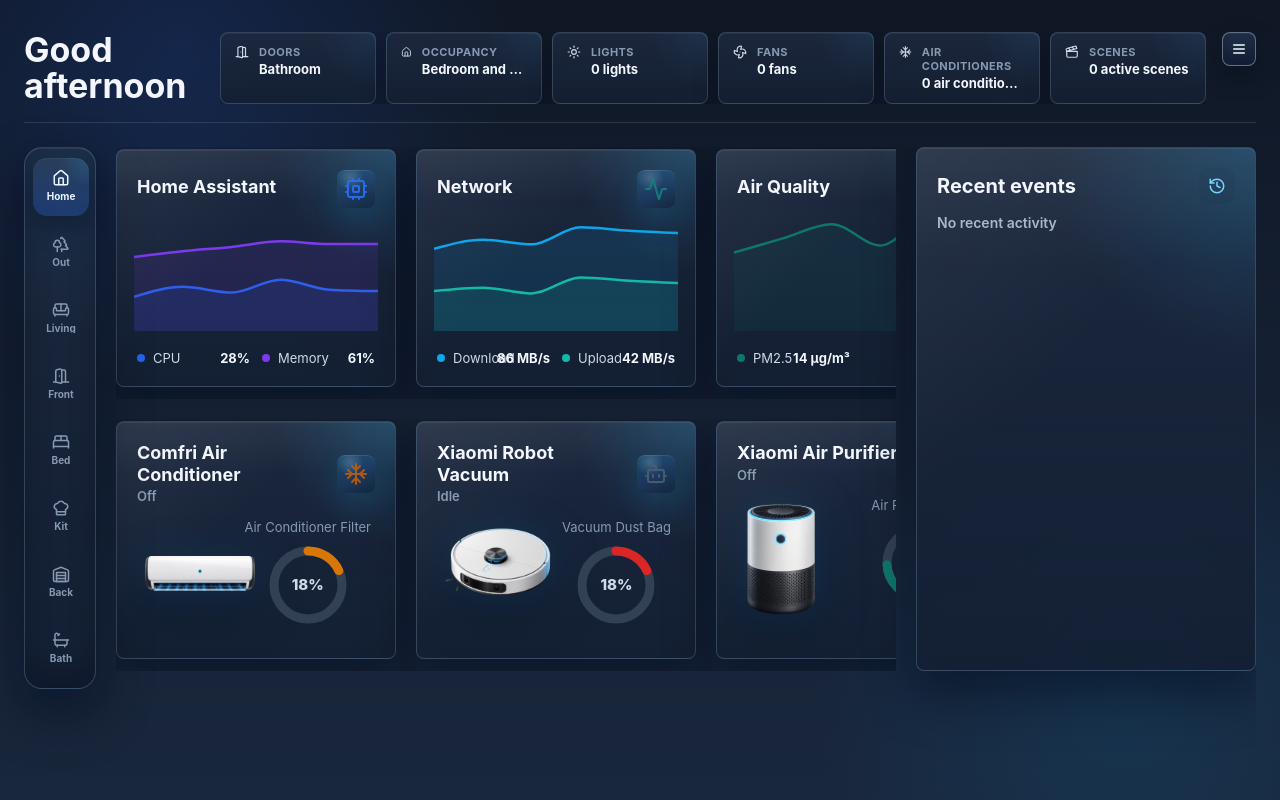
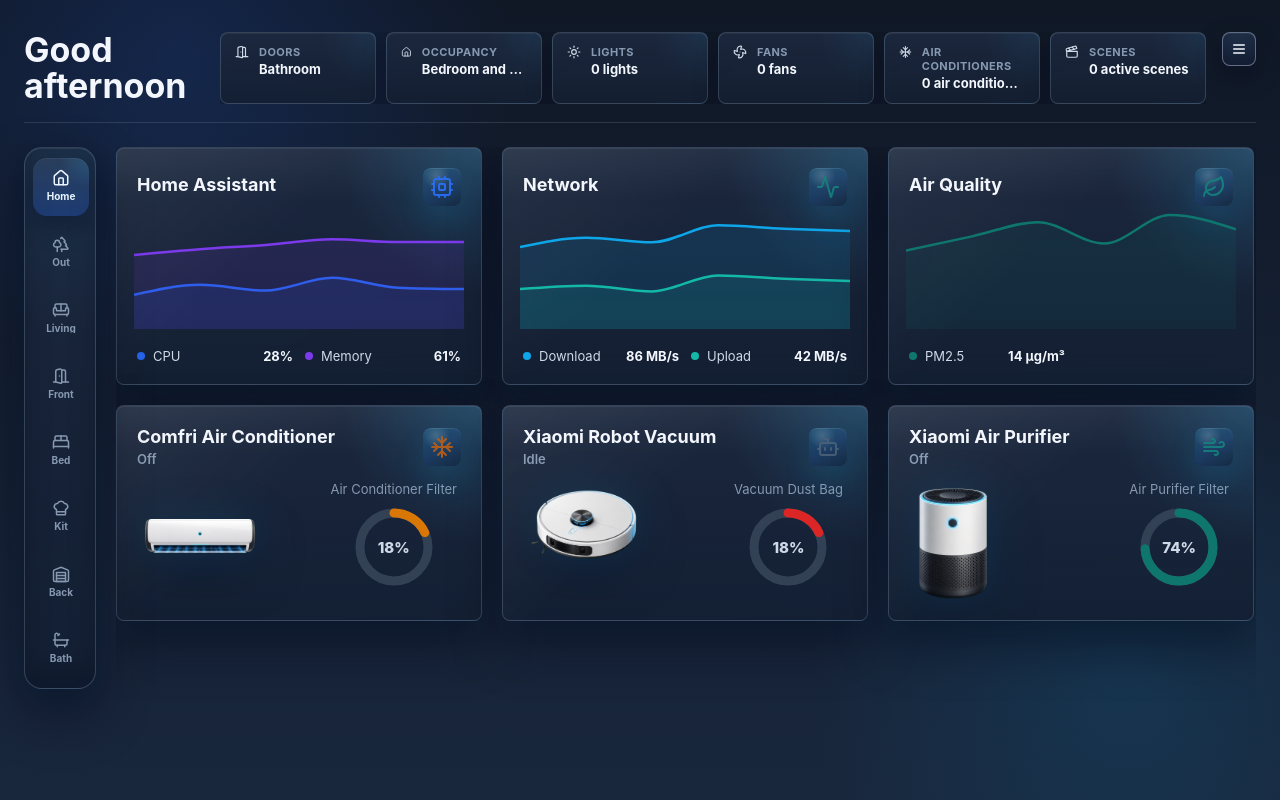
Before and after one commit to Nishen-Peiris/ha-dashboard, a React (Vite) app: page / in a window 1280 px wide. Built offline with nearby package versions, Linux system fonts and the light colour scheme.

Commit message:
Refine header controls and home activity flow

```diff
--- a/src/App.jsx
+++ b/src/App.jsx
@@ -66,6 +66,7 @@ export default function App() {
     <div className="dashboard">
       <div className="page-shell">
         <DashboardHeader
+          activity={activity}
           entityIndex={entityIndex}
           onPowerOff={handlePowerOff}
           onRestart={handleRestart}
@@ -90,10 +91,9 @@ export default function App() {
             }}
           />
 
-          <div className="page-content">
+          <div className={`page-content${activePage === 'home' ? ' page-content-home' : ''}`}>
             {activePage === 'home' ? (
               <HomePage
-                activity={activity}
                 metrics={metrics}
               />
             ) : (
--- a/src/components/DashboardHeader.jsx
+++ b/src/components/DashboardHeader.jsx
@@ -1,5 +1,5 @@
 import { useEffect, useRef, useState } from 'react'
-import { Clapperboard, DoorOpen, Fan, Home, Menu, Moon, Power, RotateCcw, Snowflake, Sun } from 'lucide-react'
+import { Clapperboard, DoorOpen, Fan, Home, Menu, Moon, Power, RotateCcw, Snowflake, Sun, X } from 'lucide-react'
 
 const DEVICE_GROUPS = {
   lights: [
@@ -56,7 +56,32 @@ function stripTrailingWord(value, word) {
   return value.replace(new RegExp(`\\s*${word}$`, 'i'), '').trim()
 }
 
+function formatRelativeTime(timestamp) {
+  const parsed = new Date(timestamp)
+
+  if (Number.isNaN(parsed.getTime())) {
+    return ''
+  }
+
+  const diffSeconds = Math.round((parsed.getTime() - Date.now()) / 1000)
+  const formatter = new Intl.RelativeTimeFormat('en', { numeric: 'auto' })
+  const absoluteSeconds = Math.abs(diffSeconds)
+
+  if (absoluteSeconds < 60) {
+    return formatter.format(diffSeconds, 'second')
+  }
+
+  const diffMinutes = Math.round(diffSeconds / 60)
+  if (Math.abs(diffMinutes) < 60) {
+    return formatter.format(diffMinutes, 'minute')
+  }
+
+  const diffHours = Math.round(diffMinutes / 60)
+  return formatter.format(diffHours, 'hour')
+}
+
 export default function DashboardHeader({
+  activity = [],
   entityIndex,
   onPowerOff,
   onRestart,
@@ -65,8 +90,11 @@ export default function DashboardHeader({
   openDoors,
   theme,
 }) {
+  const [activityOpen, setActivityOpen] = useState(false)
   const [menuOpen, setMenuOpen] = useState(false)
   const menuRef = useRef(null)
+  const activityDialogRef = useRef(null)
+  const visibleActivity = activity.slice(0, 12)
   const activeRooms = occupiedRooms.filter((room) => room.occupied)
   const activeDoors = openDoors.filter((door) => door.open)
   const doorText = activeDoors.length ? joinNatural(activeDoors.map((door) => stripTrailingWord(door.name, 'Door'))) : 'All secure'
@@ -79,6 +107,7 @@ export default function DashboardHeader({
   const fansOn = DEVICE_GROUPS.fans.filter((entityId) => entityIndex[entityId]?.state === 'on').length
   const airConditionersOn = DEVICE_GROUPS.airConditioners.filter((entityId) => entityIndex[entityId]?.state === 'on').length
   const activeScenes = SCENE_ENTITY_IDS.filter((entityId) => entityIndex[entityId]?.state === 'on').length
+  const openActivity = () => setActivityOpen(true)
 
   useEffect(() => {
     if (!menuOpen) {
@@ -95,6 +124,31 @@ export default function DashboardHeader({
     return () => window.removeEventListener('pointerdown', handlePointerDown)
   }, [menuOpen])
 
+  useEffect(() => {
+    if (!activityOpen) {
+      return undefined
+    }
+
+    const handlePointerDown = (event) => {
+      if (!activityDialogRef.current?.contains(event.target)) {
+        setActivityOpen(false)
+      }
+    }
+
+    const handleKeyDown = (event) => {
+      if (event.key === 'Escape') {
+        setActivityOpen(false)
+      }
+    }
+
+    window.addEventListener('pointerdown', handlePointerDown)
+    window.addEventListener('keydown', handleKeyDown)
+    return () => {
+      window.removeEventListener('pointerdown', handlePointerDown)
+      window.removeEventListener('keydown', handleKeyDown)
+    }
+  }, [activityOpen])
+
   return (
     <div className="header">
       <div className="header-main">
@@ -103,48 +157,48 @@ export default function DashboardHeader({
         </div>
 
         <div className="header-chip-row">
-          <div className="header-chip">
+          <button className="header-chip header-chip-button" onClick={openActivity} type="button">
             <DoorOpen size={14} />
             <div className="header-chip-body">
               <span className="header-chip-label">Doors</span>
               <span className="header-chip-value">{doorText}</span>
             </div>
-          </div>
-          <div className="header-chip">
+          </button>
+          <button className="header-chip header-chip-button" onClick={openActivity} type="button">
             <Home size={14} />
             <div className="header-chip-body">
               <span className="header-chip-label">Occupancy</span>
               <span className="header-chip-value">{occupancyText}</span>
             </div>
-          </div>
-          <div className="header-chip">
+          </button>
+          <button className="header-chip header-chip-button" onClick={openActivity} type="button">
             <Sun size={14} />
             <div className="header-chip-body">
               <span className="header-chip-label">Lights</span>
               <span className="header-chip-value">{formatCount(lightsOn, 'light')}</span>
             </div>
-          </div>
-          <div className="header-chip">
+          </button>
+          <button className="header-chip header-chip-button" onClick={openActivity} type="button">
             <Fan size={14} />
             <div className="header-chip-body">
               <span className="header-chip-label">Fans</span>
               <span className="header-chip-value">{formatCount(fansOn, 'fan')}</span>
             </div>
-          </div>
-          <div className="header-chip">
+          </button>
+          <button className="header-chip header-chip-button" onClick={openActivity} type="button">
             <Snowflake size={14} />
             <div className="header-chip-body">
               <span className="header-chip-label">Air Conditioners</span>
               <span className="header-chip-value">{formatCount(airConditionersOn, 'air conditioner')}</span>
             </div>
-          </div>
-          <div className="header-chip">
+          </button>
+          <button className="header-chip header-chip-button" onClick={openActivity} type="button">
             <Clapperboard size={14} />
             <div className="header-chip-body">
               <span className="header-chip-label">Scenes</span>
               <span className="header-chip-value">{formatCount(activeScenes, 'active scene')}</span>
             </div>
-          </div>
+          </button>
         </div>
 
         <div className="header-title-actions" ref={menuRef}>
@@ -220,6 +274,38 @@ export default function DashboardHeader({
           ) : null}
         </div>
       </div>
+
+      {activityOpen ? (
+        <div className="header-popup-backdrop">
+          <div className="header-popup card" ref={activityDialogRef} role="dialog" aria-label="Recent events">
+            <div className="header-popup-head">
+              <div className="home-section-title">Recent events</div>
+              <button
+                className="header-popup-close"
+                onClick={() => setActivityOpen(false)}
+                title="Close recent events"
+                aria-label="Close recent events"
+                type="button"
+              >
+                <X size={16} />
+              </button>
+            </div>
+
+            {visibleActivity.length ? (
+              <div className="home-activity-list">
+                {visibleActivity.map((item) => (
+                  <div className="home-activity-item" key={item.id}>
+                    <span className="home-activity-text">{item.label}</span>
+                    <span className="home-activity-time">{formatRelativeTime(item.timestamp)}</span>
+                  </div>
+                ))}
+              </div>
+            ) : (
+              <div className="home-activity-empty">No recent activity</div>
+            )}
+          </div>
+        </div>
+      ) : null}
     </div>
   )
 }
--- a/src/components/HomePage.jsx
+++ b/src/components/HomePage.jsx
@@ -1,5 +1,4 @@
 import { motion } from 'framer-motion'
-import { History } from 'lucide-react'
 import MetricCard from './MetricCard'
 
 const SECOND_ROW_METRIC_TITLES = new Set([
@@ -189,32 +188,7 @@ function normalizeForecastItems(forecastItems = []) {
   })
 }
 
-function formatRelativeTime(timestamp) {
-  const parsed = new Date(timestamp)
-
-  if (Number.isNaN(parsed.getTime())) {
-    return ''
-  }
-
-  const diffSeconds = Math.round((parsed.getTime() - Date.now()) / 1000)
-  const formatter = new Intl.RelativeTimeFormat('en', { numeric: 'auto' })
-  const absoluteSeconds = Math.abs(diffSeconds)
-
-  if (absoluteSeconds < 60) {
-    return formatter.format(diffSeconds, 'second')
-  }
-
-  const diffMinutes = Math.round(diffSeconds / 60)
-  if (Math.abs(diffMinutes) < 60) {
-    return formatter.format(diffMinutes, 'minute')
-  }
-
-  const diffHours = Math.round(diffMinutes / 60)
-  return formatter.format(diffHours, 'hour')
-}
-
-export default function HomePage({ activity = [], metrics = [] }) {
-  const visibleActivity = activity.slice(0, 2)
+export default function HomePage({ metrics = [] }) {
   const primaryMetrics = metrics.filter((metric) => !SECOND_ROW_METRIC_TITLES.has(metric.title))
   const secondaryMetrics = metrics.filter((metric) => SECOND_ROW_METRIC_TITLES.has(metric.title))
 
@@ -225,7 +199,7 @@ export default function HomePage({ activity = [], metrics = [] }) {
           <div className="home-metrics-layout">
             <div className="home-metrics-stack">
               {primaryMetrics.length ? (
-                <div className="home-metrics-rail" aria-label="System metrics">
+                <div className="home-metrics-grid" aria-label="System metrics">
                   {primaryMetrics.map((metric) => (
                     <MetricCard key={metric.title} {...metric} />
                   ))}
@@ -233,37 +207,13 @@ export default function HomePage({ activity = [], metrics = [] }) {
               ) : null}
 
               {secondaryMetrics.length ? (
-                <div className="home-metrics-rail" aria-label="Device status metrics">
+                <div className="home-metrics-grid" aria-label="Device status metrics">
                   {secondaryMetrics.map((metric) => (
                     <MetricCard key={metric.title} {...metric} />
                   ))}
                 </div>
               ) : null}
             </div>
-
-            <motion.div whileHover={{ y: -4 }} className="card home-activity-card">
-              <div className="home-activity-head">
-                <div>
-                  <div className="home-section-title">Recent events</div>
-                </div>
-                <div className="home-activity-icon">
-                  <History size={18} />
-                </div>
-              </div>
-
-              {visibleActivity.length ? (
-                <div className="home-activity-list">
-                  {visibleActivity.map((item) => (
-                    <div className="home-activity-item" key={item.id}>
-                      <span className="home-activity-text">{item.label}</span>
-                      <span className="home-activity-time">{formatRelativeTime(item.timestamp)}</span>
-                    </div>
-                  ))}
-                </div>
-              ) : (
-                <div className="home-activity-empty">No recent activity</div>
-              )}
-            </motion.div>
           </div>
         </section>
       ) : null}
--- a/src/styles.css
+++ b/src/styles.css
@@ -167,10 +167,25 @@ body{
   overflow:auto;
 }
 
+.page-content-home{
+  overflow:hidden;
+}
+
 .home-shell{
   display:flex;
   flex-direction:column;
   gap:24px;
+  min-height:100%;
+  overflow-y:auto;
+  overflow-x:hidden;
+  padding-right:2px;
+  scrollbar-width:none;
+  -ms-overflow-style:none;
+}
+
+.home-shell::-webkit-scrollbar{
+  width:0;
+  height:0;
 }
 
 .home-section{
@@ -197,35 +212,25 @@ body{
 }
 
 .home-metrics-layout{
-  display:grid;
-  grid-template-columns:minmax(0, 1fr) minmax(280px, 340px);
+  min-width:0;
+}
+
+.home-metrics-stack{
+  display:flex;
+  flex-direction:column;
   gap:20px;
-  align-items:stretch;
-}
-
-.home-metrics-stack{
-  display:flex;
-  flex-direction:column;
+  min-width:0;
+}
+
+.home-metrics-grid{
+  display:grid;
+  grid-template-columns:repeat(3, minmax(0, 1fr));
   gap:20px;
-  min-width:0;
-}
-
-.home-metrics-rail{
-  display:grid;
-  grid-auto-flow:column;
-  grid-auto-columns:minmax(280px, 320px);
-  gap:20px;
-  overflow-x:auto;
-  overflow-y:hidden;
-  padding:2px 2px 12px;
-  scroll-snap-type:x proximity;
-  scrollbar-width:thin;
-}
-
-.home-metrics-rail > .card{
+}
+
+.home-metrics-grid > .card{
   min-width:0;
   height:100%;
-  scroll-snap-align:start;
 }
 
 .home-weather-card{
@@ -542,30 +547,6 @@ body{
   gap:14px;
 }
 
-.home-activity-card{
-  display:flex;
-  flex-direction:column;
-  gap:10px;
-  min-height:100%;
-}
-
-.home-activity-head{
-  display:flex;
-  align-items:flex-start;
-  justify-content:space-between;
-  gap:16px;
-}
-
-.home-activity-icon{
-  width:36px;
-  height:36px;
-  border-radius:10px;
-  display:grid;
-  place-items:center;
-  color:#7dd3fc;
-  background:rgba(15,23,42,.14);
-}
-
 .home-activity-list{
   display:flex;
   flex-direction:column;
@@ -613,6 +594,46 @@ body{
   color:var(--text-muted);
   font-size:14px;
   font-weight:600;
+}
+
+.header-popup-backdrop{
+  position:fixed;
+  inset:0;
+  background:rgba(2,6,23,.38);
+  display:grid;
+  place-items:center;
+  z-index:80;
+  padding:24px;
+}
+
+.header-popup{
+  width:min(520px, 100%);
+  max-height:min(70vh, 760px);
+  display:flex;
+  flex-direction:column;
+  gap:16px;
+  overflow:auto;
+}
+
+.header-popup-head{
+  display:flex;
+  align-items:center;
+  justify-content:space-between;
+  gap:16px;
+}
+
+.header-popup-close{
+  border:1px solid var(--border-strong);
+  background:var(--surface-alt);
+  color:var(--text-primary);
+  border-radius:8px;
+  width:34px;
+  height:34px;
+  padding:0;
+  display:grid;
+  place-items:center;
+  cursor:pointer;
+  box-shadow:var(--control-shadow);
 }
 
 .home-section-heading{
@@ -1030,6 +1051,19 @@ body{
   box-shadow:var(--control-shadow-soft);
   color:var(--text-secondary);
   overflow:hidden;
+}
+
+.header-chip-button{
+  appearance:none;
+  -webkit-appearance:none;
+  text-align:left;
+  font:inherit;
+  cursor:pointer;
+}
+
+.header-chip-button:focus-visible{
+  outline:2px solid rgba(125,211,252,.72);
+  outline-offset:2px;
 }
 
 [data-theme='dark'] .header-chip{
@@ -2159,14 +2193,13 @@ body{
     gap:18px;
   }
 
-  .home-metrics-rail{
-    grid-auto-columns:minmax(260px, 88vw);
-    gap:16px;
-    padding-bottom:10px;
-  }
-
   .home-metrics-layout{
     grid-template-columns:minmax(0, 1fr);
+  }
+
+  .home-metrics-grid{
+    grid-template-columns:1fr;
+    gap:16px;
   }
 
   .home-weather-card{
```
